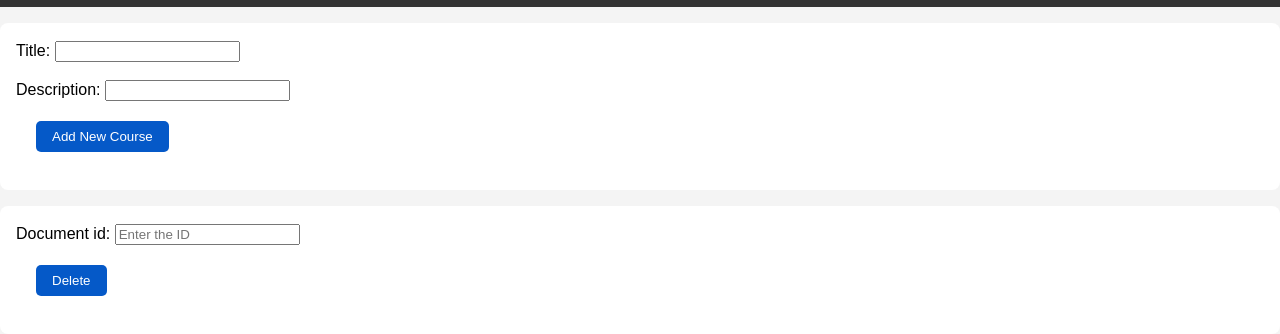
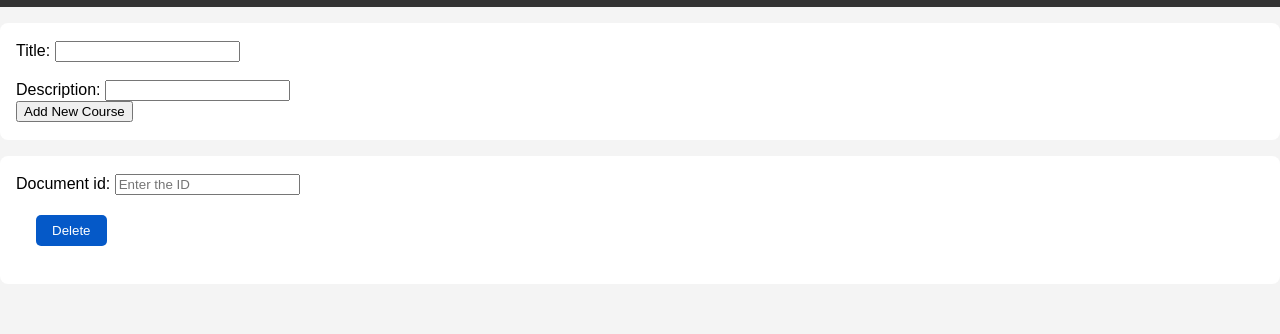
Before and after one commit to harshmohite04/Application-Security--Role--based-, a website: page faculty.html in a window 1280 px wide. Shown: the part 44-378 px from the top of the page. Drawn offline with Linux system fonts and the light colour scheme.

Commit message:
Update combine-css.css

```diff
--- a/assets/css/combine-css.css
+++ b/assets/css/combine-css.css
@@ -31,7 +31,7 @@ body {
   .logout-btn:hover {
     background-color: #ff0000;
   }
-  .added ,.deleted{
+.deleted{
     margin: 20px;
     background-color: #0559c8;
     color: #fff;
```
